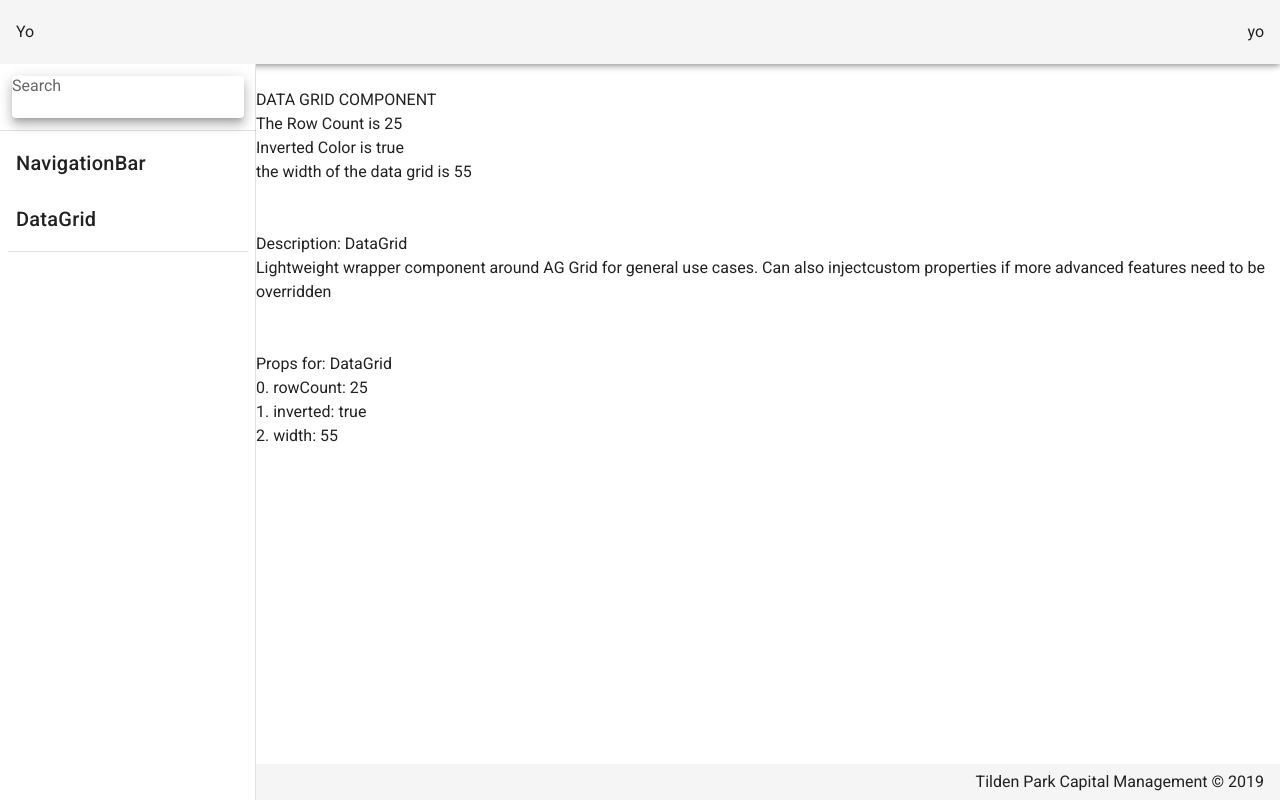
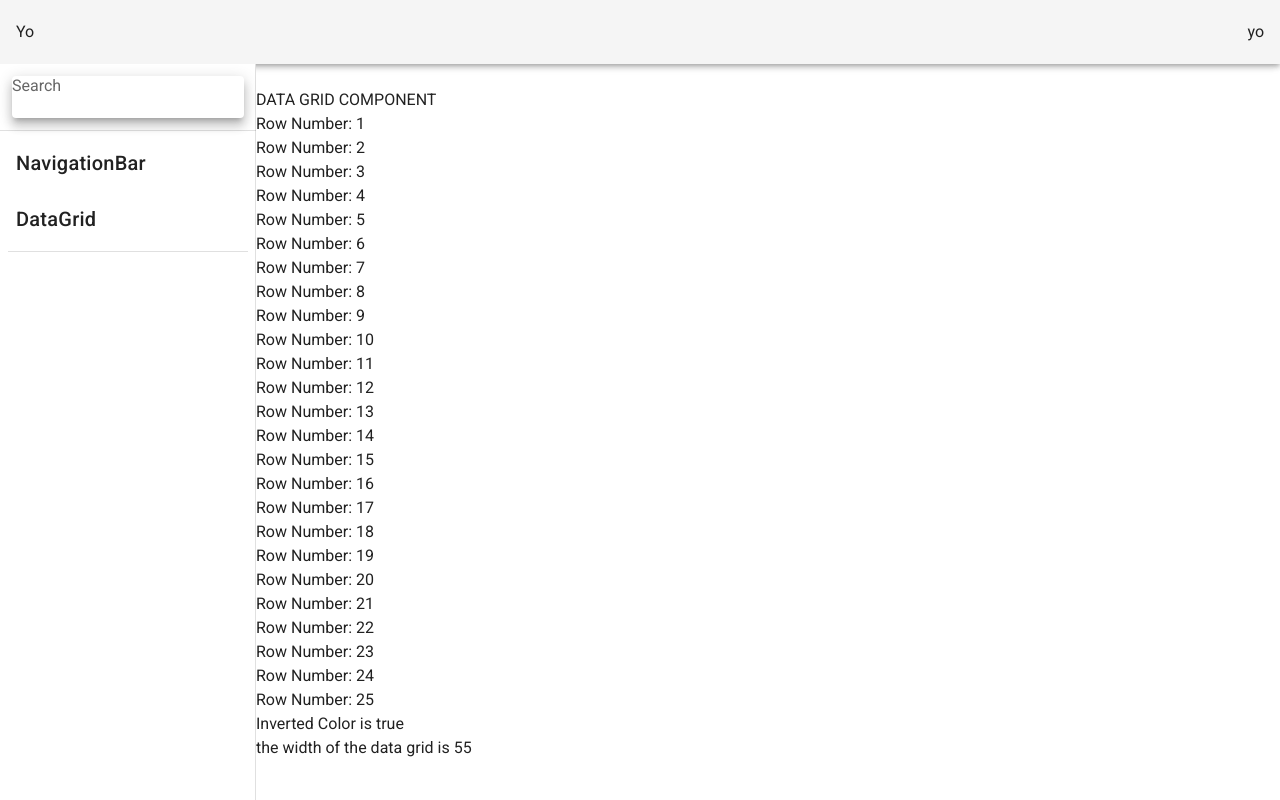
Before and after one commit to chuang93/vue-components-apps, a Vue app: page /#/ in a window 1280 px wide. Shown: the top 800 px of the page. Built offline with nearby package versions, Linux system fonts and the light colour scheme.

Commit message:
width example

```diff
--- a/src/components/DataGrid.vue
+++ b/src/components/DataGrid.vue
@@ -1,7 +1,7 @@
 <template>
     <div>
         <div>DATA GRID COMPONENT</div>
-        <div> The Row Count is {{rowCount}}</div>
+        <div v-bind:key="row" v-for="row in rowCount"> Row Number: {{row}}</div>
         <div> Inverted Color is {{inverted}}</div>
         <div> the width of the data grid is {{width}}</div>
     </div>
```
